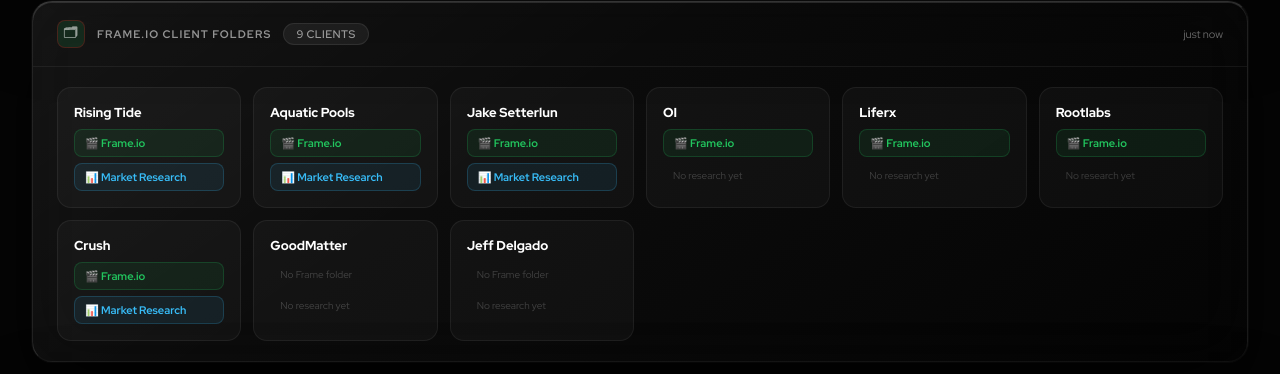
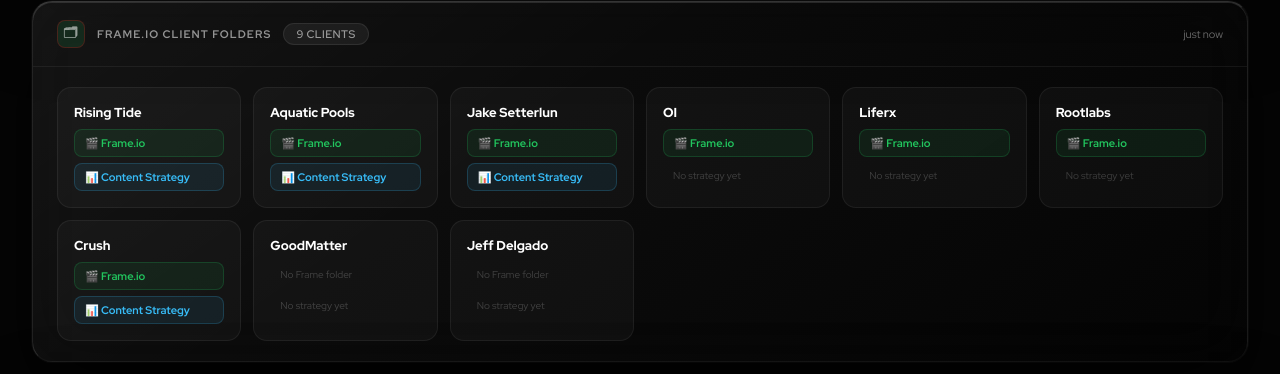
Before and after one commit to MakenMedia/Claires-Dash, a Next.js app: page / in a window 1280 px wide. Shown: the part 1445-1819 px from the top of the page. Built offline with nearby package versions, Linux system fonts and the light colour scheme; no server answers.

Commit message:
Rename Market Research label to Content Strategy

```diff
--- a/components/FrameioFolders.tsx
+++ b/components/FrameioFolders.tsx
@@ -41,10 +41,10 @@
                 {research ? (
                   <a href={research} target="_blank" rel="noopener noreferrer"
                     style={{ display: 'flex', alignItems: 'center', gap: 6, fontSize: 11, fontWeight: 700, color: '#38bdf8', textDecoration: 'none', padding: '6px 10px', background: 'rgba(56,189,248,0.08)', border: '1px solid rgba(56,189,248,0.2)', borderRadius: 8 }}>
-                    📊 Market Research
+                    📊 Content Strategy
                   </a>
                 ) : (
-                  <span style={{ fontSize: 10, color: 'var(--text-faint)', padding: '6px 10px' }}>No research yet</span>
+                  <span style={{ fontSize: 10, color: 'var(--text-faint)', padding: '6px 10px' }}>No strategy yet</span>
                 )}
               </div>
             </div>
```
